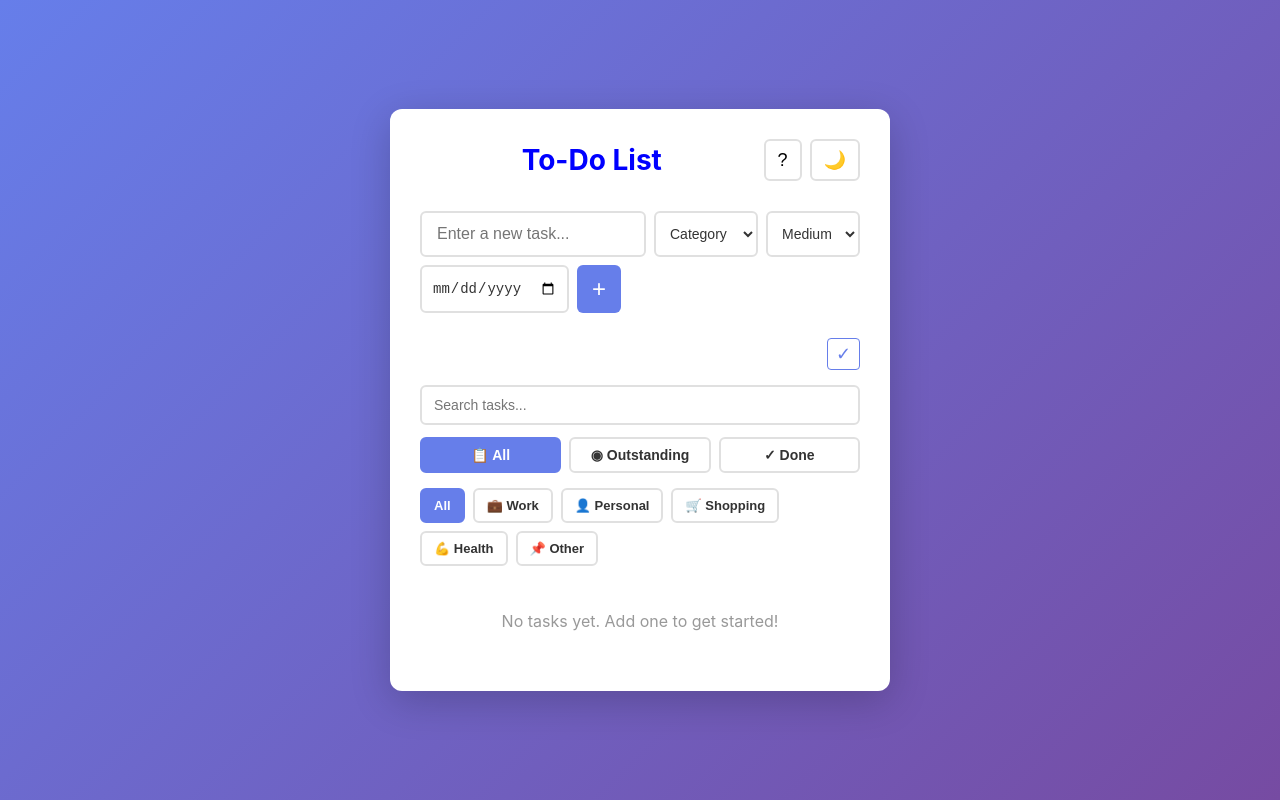
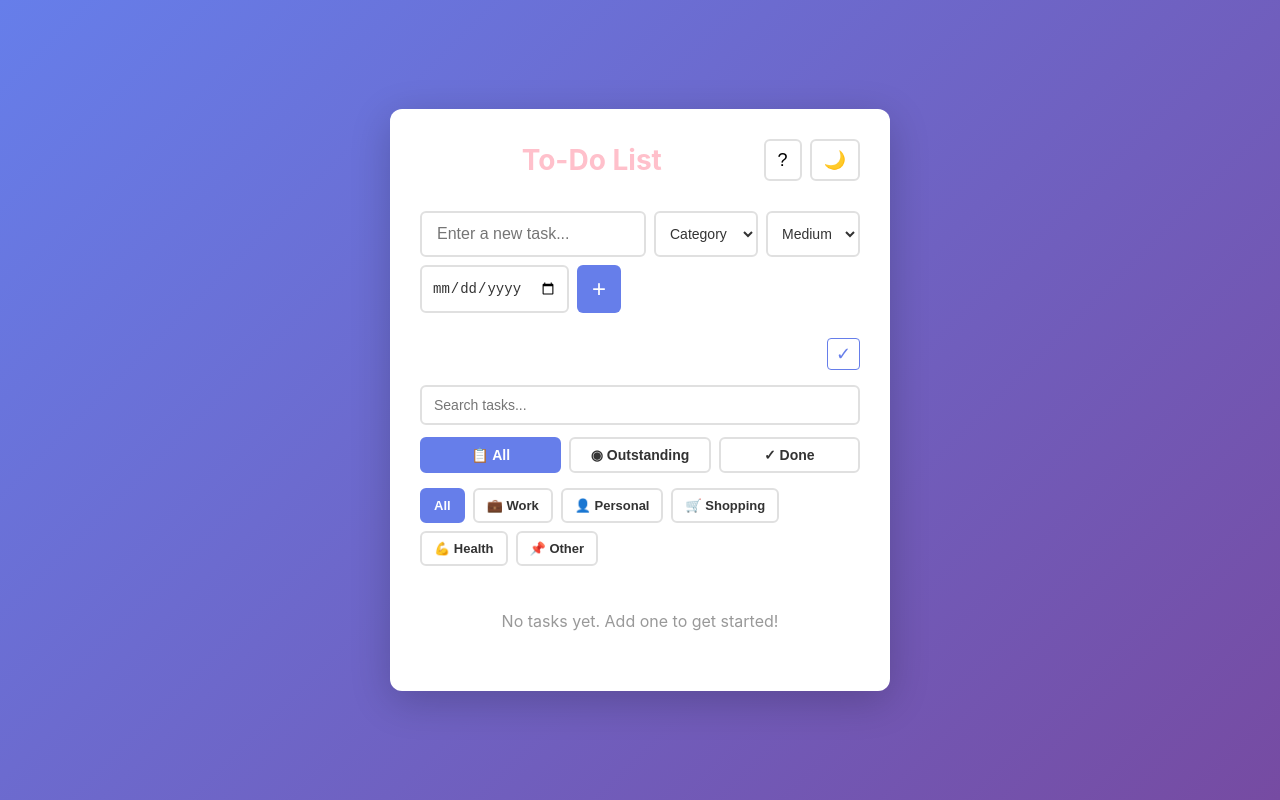
Before and after one commit to robintkw-sg/todo-robin, a plain HTML site: page ToDo/index.html in a window 1280 px wide. Drawn offline with Linux system fonts and the light colour scheme.

Commit message:
Change heading color to pink

```diff
--- a/ToDo/style.css
+++ b/ToDo/style.css
@@ -74,7 +74,7 @@ body {
 }
 
 h1 {
-    color: blue;
+    color: pink;
     font-size: 28px;
     flex: 1;
     text-align: center;
```
